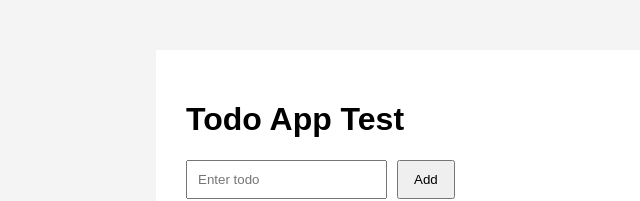
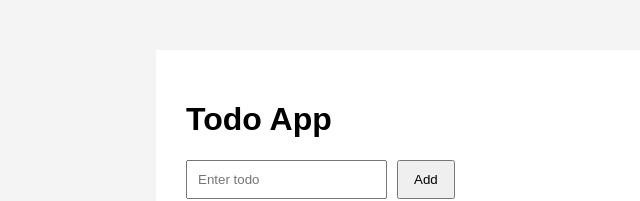
Before and after one commit to rohit-1204/devops-project-1, a React app in the folder frontend/: page / in a window 1280 px wide. Shown: the top 201 px of the page, without its empty margins (154-794 px from the left). Built offline with nearby package versions, Linux system fonts and the light colour scheme; the HTML template or start-up script is replaced by a standard one.

Commit message:
Update App.jsx

```diff
--- a/frontend/src/App.jsx
+++ b/frontend/src/App.jsx
@@ -34,7 +34,7 @@ function App() {
 
   return (
     <main>
-      <h1>Todo App Test</h1>
+      <h1>Todo App</h1>
 
       <TodoForm onAdd={addTodo} />
 
```
